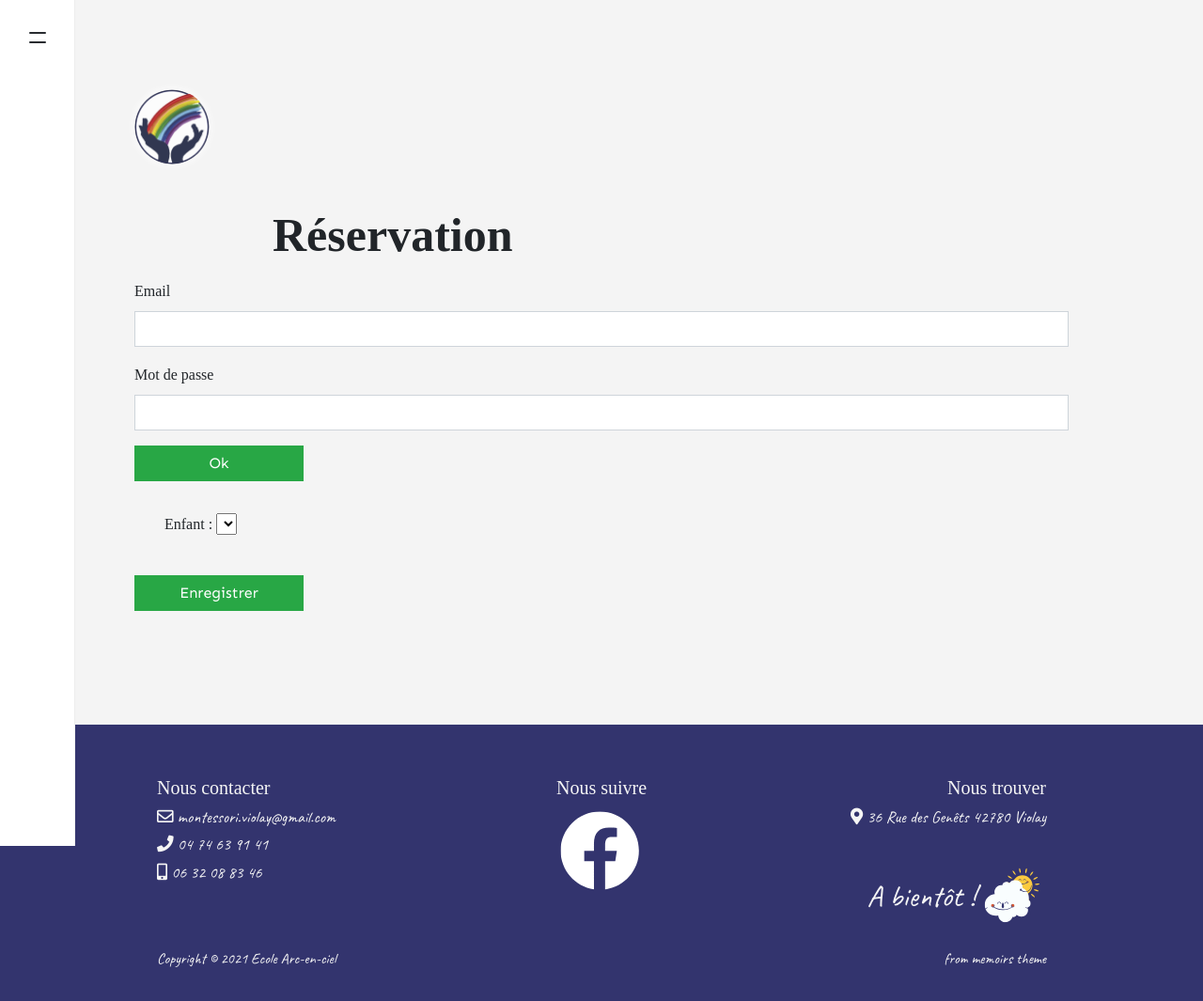
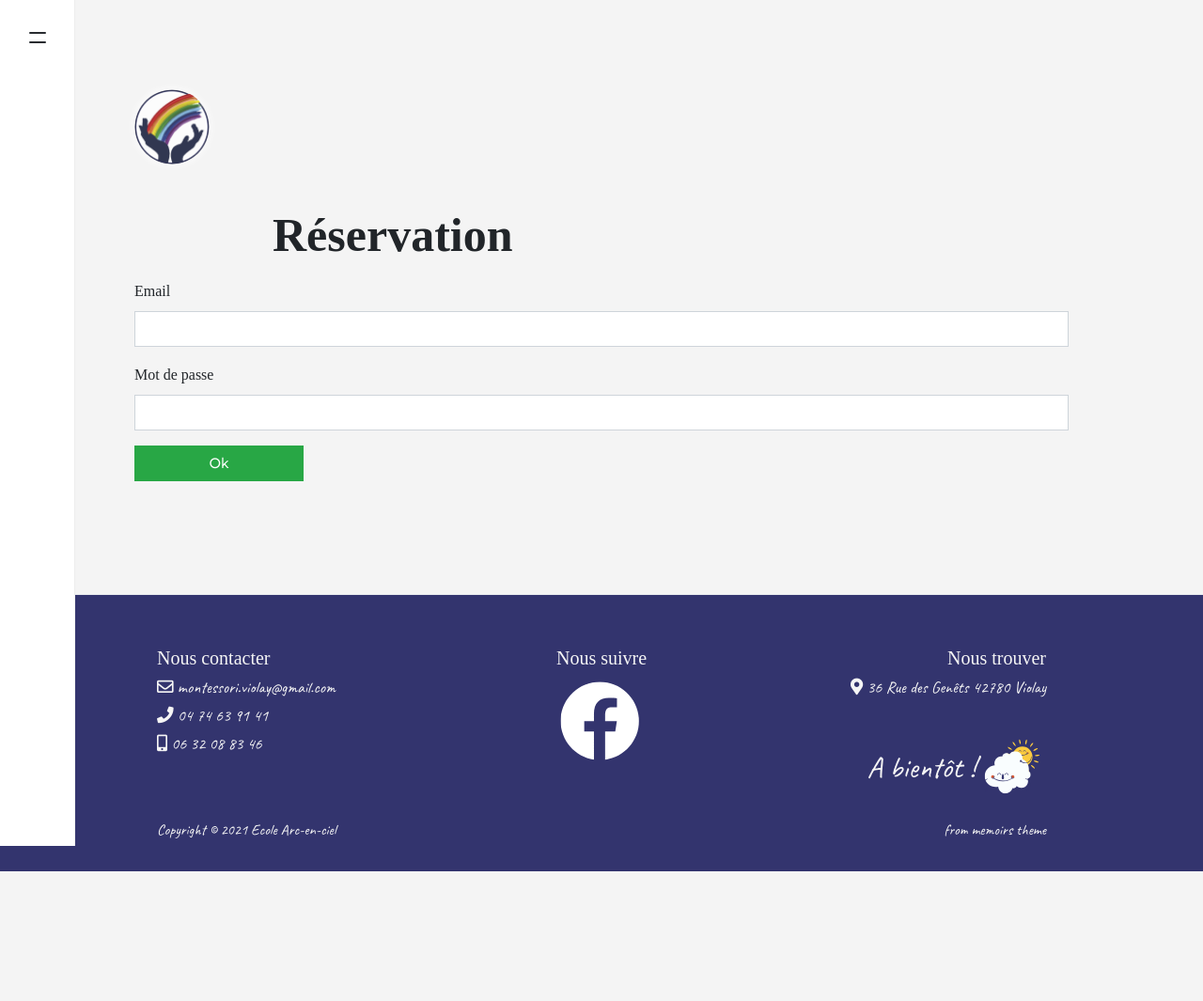
Before and after one commit to violay-rainbow-school/violay-rainbow-school.github.io, a Jekyll site: the page built from _pages/reservation.md, in a window 1280 px wide. Shown: the whole page at 94% size. Built offline with Jekyll 4.4.1, drawn with Linux system fonts in a browser that asks for light colours; nearby versions of some CDN libraries; some web fonts are replaced; comment, search, counter and statistics services are not loaded; after the commit the page ends 927 px from its top, so only the background shows below that.

```diff
--- a/_layouts/reservation.html
+++ b/_layouts/reservation.html
@@ -13,20 +13,21 @@ layout: default
 
 {% include user-login.html %}
 
-<div id="calendar-form-wrapper">
-    <form id="calendar-form" action="#">
+<div id="restaurant-form-wrapper">
+    <form id="restaurant-form" action="#">
         <!-- Select child -->
-        <div class="calendar-child">
+        <div class="calendar-child" style="display: none;">
             <label for="child-select">Enfant :</label>
-
             <select name="child-select" id="child-select"></select>
         </div>
 
         <!-- Display monthly calendar -->
-        {%- for month in page.months -%}
-            <div month="{{ month }}"></div>
-        {%- endfor -%}
-        <button class="btn btn-success" type="submit">Enregistrer</button>
+        <div class="calendar" style="display: none;">
+            {%- for month in page.months -%}
+                <div month="{{ month }}"></div>
+            {%- endfor -%}
+            <button class="btn btn-success" type="submit">Enregistrer</button>
+        </div>
     </form>
 </div>
 
--- a/assets/js/reservation/reservation.js
+++ b/assets/js/reservation/reservation.js
@@ -4,11 +4,7 @@ import {
     loginFailureEvent,
     logoutEvent,
 } from './user-login/user-login.js';
-import {
-    login,
-    getChild,
-    updateChild
-} from './school-api/school-api.js';
+import { login, getChild, updateChild } from './school-api/school-api.js';
 
 (function () {
     const selectChildElementId = 'child-select';
@@ -43,6 +39,7 @@ import {
         });
     };
 
+    loginEvent.addListener(() => [...document.getElementsByClassName('calendar-child')].map(element => element.style.display = 'block'));
     loginEvent.addListener(refreshSelectChildElement);
     logoutEvent.addListener(function (event) {
         calendarElements.forEach(
@@ -65,6 +62,7 @@ import {
         getChild(this.value, showError).then((child) => {
             currentChild = child;
             createCalendars();
+            [...document.getElementsByClassName('calendar')].map(element => element.style = 'block');
         });
     });
 
@@ -88,7 +86,7 @@ import {
 
     // Set the calendar submit action
     document
-        .querySelector('#calendar-form')
+        .querySelector('#restaurant-form')
         .addEventListener('submit', function (event) {
             event.preventDefault();
 
```
